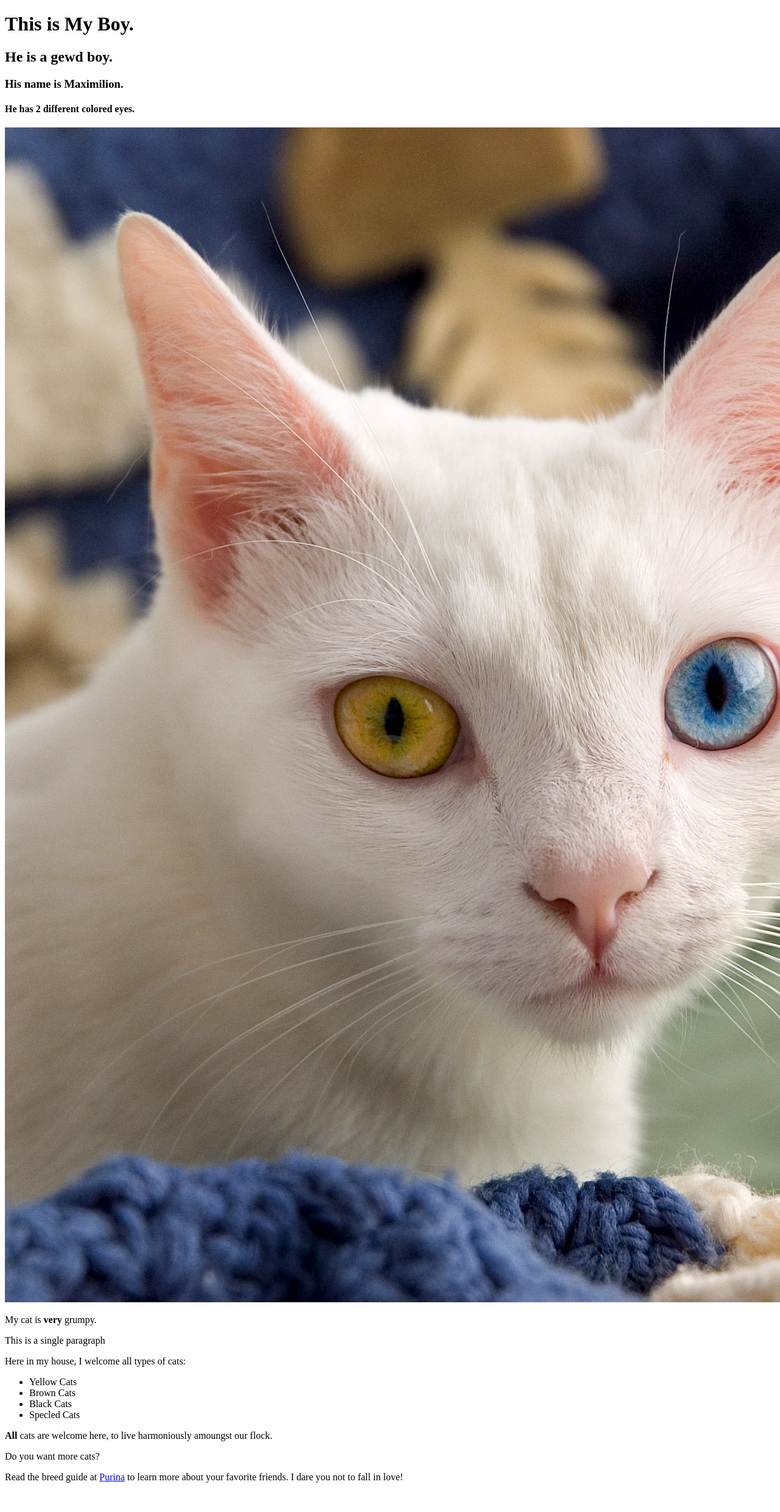
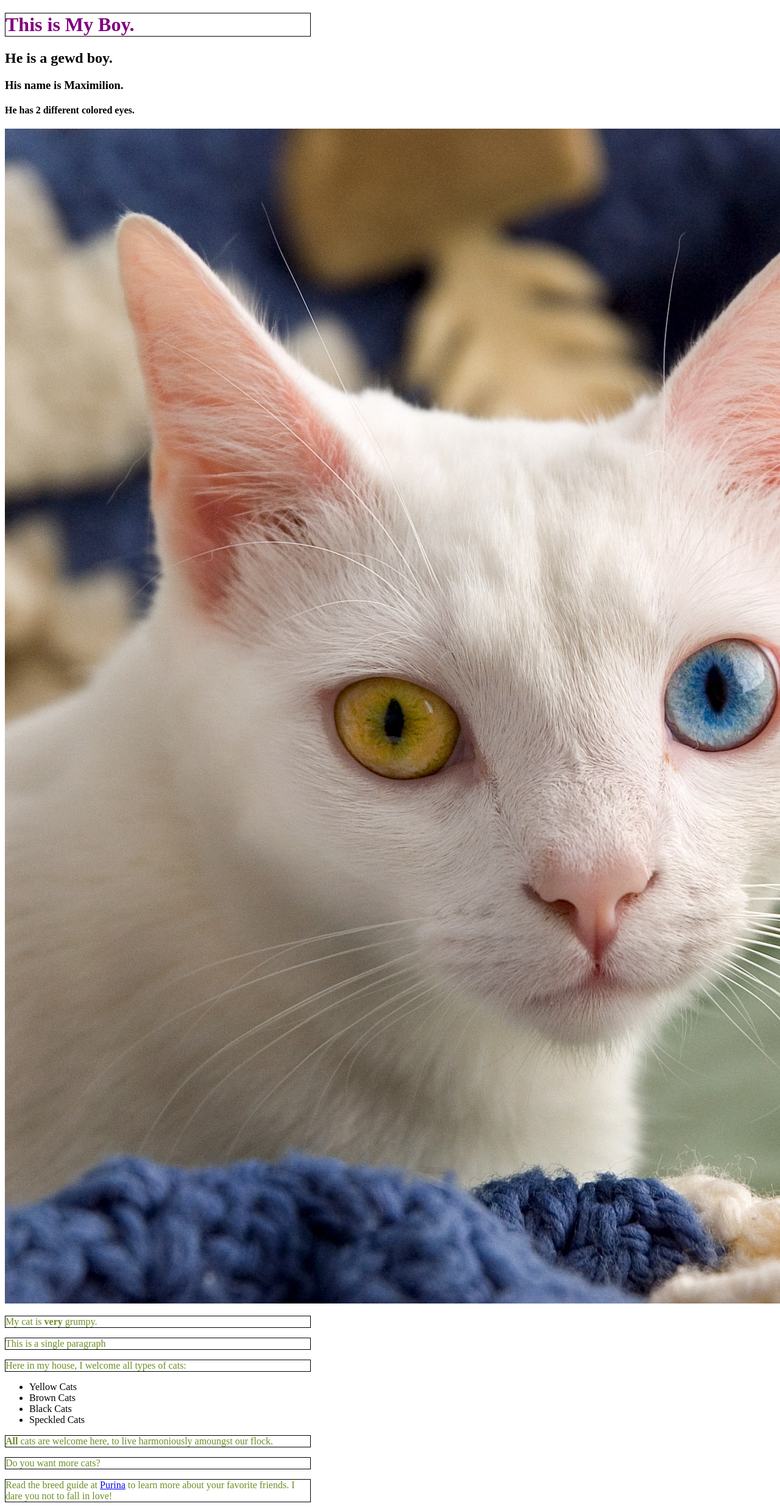
Before and after one commit to calisea/test-site, a plain HTML site: page index.html in a window 1280 px wide. Shown: the top 2480 px of the page at 61% size. Before the commit the page ends 2448 px from the top, so only its background shows below. Drawn offline with Linux system fonts and the light colour scheme.

Commit message:
added p text color

```diff
--- a/index.html
+++ b/index.html
@@ -2,11 +2,12 @@
 <html>
   <head>
     <meta charset="utf-8">
+    <link href="styles/styles.css" rel="stylesheet">
+    <title>a page to host my grumpy cat</title>
     <h1>This is My Boy.</h1>
     <h2>He is a gewd boy.</h2>
     <h3>His name is Maximilion.</h3>
     <h4>He has 2 different colored eyes.</h4>
-    <title>a page to host my grumpy cat</title>
   </head>
   <body>
     <img src="images/June_odd-eyed-cat.jpg" alt="A white cat with 2 different colored eyes.">
@@ -17,7 +18,7 @@
         <li>Yellow Cats</li>
         <li>Brown Cats</li>
         <li>Black Cats</li>
-        <li>Specled Cats</li>
+        <li>Speckled Cats</li>
     </ul>
     <p><strong>All</strong> cats are welcome here, to live harmoniously amoungst our flock.</p>
     <p>Do you want more cats?</p>
--- /dev/null
+++ b/styles/styles.css
@@ -0,0 +1,11 @@
+p {
+    color: olivedrab;
+    width: 500px;
+    border: 1px solid black;
+}
+
+h1 {
+    color: purple;
+    width: 500px;
+    border: 1px solid black;
+}
```
